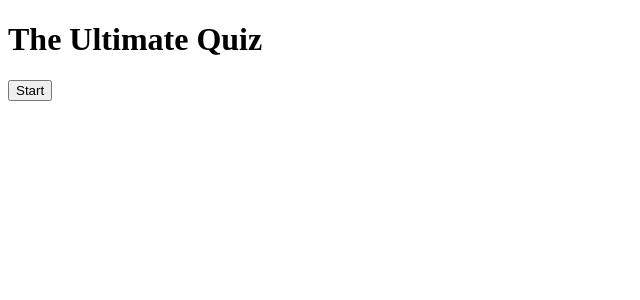
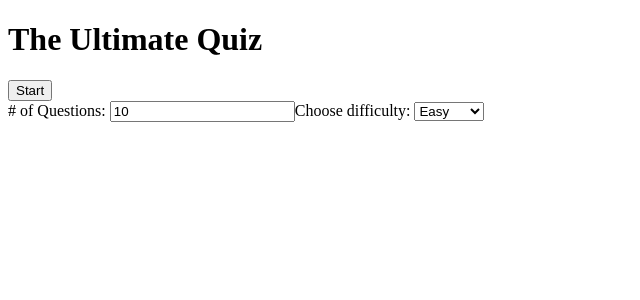
Before and after one commit to isaiahsilvani/projects-argus, a React (Create React App) app in the folder quiz-app/: page / in a window 1280 px wide. Shown: the top 300 px of the page, without its empty margins (0-640 px from the left). Built offline with nearby package versions, Linux system fonts and the light colour scheme.

Commit message:
settings redux store

```diff
--- a/quiz-app/src/App.tsx
+++ b/quiz-app/src/App.tsx
@@ -7,6 +7,7 @@ import { fetchQuizQuestions, Difficulty } from './services/questions-api'
 // action creators for redux store state management
 import { bindActionCreators } from 'redux';
 import { actionCreators } from './state/';
+import QuizSettings from './components/QuizSettings/QuizSettings';
 
 const TOTAL_QUESTIONS = 10
 
@@ -73,6 +74,7 @@ function App() {
           <button className="start" onClick={startQuiz}>
             {gameoverState ? "Start" : "Reset"}
           </button>
+          <QuizSettings />
         </>
       ): null}
 
--- /dev/null
+++ b/quiz-app/src/components/QuizSettings/QuizSettings.tsx
@@ -0,0 +1,48 @@
+import React, { useState, useEffect } from 'react'
+import { Difficulty } from '../../services/questions-api'
+import { useSelector, useDispatch } from 'react-redux'
+import { bindActionCreators } from 'redux';
+import { actionCreators } from '../../state';
+
+const QuizSettings = () => {
+    // here are the settings in state
+    const settings = useSelector((state: any) => state.settings)
+    const dispatch = useDispatch()
+    const { setSettings } = bindActionCreators(actionCreators, dispatch)
+    console.log(settings)
+
+    // temporary storage for settings state
+    const [difficulty, setDiffuclty] = useState("easy")
+    const [amount, setAmount] = useState(10)
+
+    // a use effect that is updating the redux store when local state is changed
+    useEffect(() => {
+      setSettings(amount, difficulty)
+
+    }, [amount, difficulty]);
+
+    // onChange, trigger state storage
+    return (
+      <div className="quiz-settings">
+
+        <label># of Questions: </label>
+        <input
+          type="number"
+          id="quiznum"
+          name="question-num"
+          value={amount}
+          onChange={e =>
+          setAmount(parseInt(e.target.value))}
+          />
+
+        <label>Choose difficulty: </label>
+        <select name="difficulty-setting" id="difficulty-setting" onChange={e => setDiffuclty(e.target.value)}>
+            <option value={Difficulty.EASY}>Easy</option>
+            <option value={Difficulty.MEDIUM}>Medium</option>
+            <option value={Difficulty.HARD}>Hard</option>
+        </select>
+      </div>
+    );
+}
+
+export default QuizSettings
--- a/quiz-app/src/state/action-creators/index.ts
+++ b/quiz-app/src/state/action-creators/index.ts
@@ -1,6 +1,19 @@
 import { ActionType } from "../action-types"
 import { Dispatch } from "redux"    // use Dispatch type from redux to please typescript
 import { Action } from '../actions/index'
+
+export const setSettings = (amount: number, difficulty: string) => {
+  return (dispatch: Dispatch<Action>) => {
+    console.log('clicked action hit: ', amount, difficulty)
+    dispatch({
+      type: ActionType.SETTINGS,
+      settings: {
+        amount,
+        difficulty
+      }
+    })
+  }
+}
 
 export const setUserClicked = (clicked: boolean) => {
   console.log('clicked action hit: ', clicked)
--- a/quiz-app/src/state/action-types/index.ts
+++ b/quiz-app/src/state/action-types/index.ts
@@ -5,5 +5,6 @@ export enum ActionType {
   USERANSWERS = 'useranswers',
   SCORE = 'score',
   GAMEOVER = 'gameover',
-  USERCLICKED = 'userclicked'
+  USERCLICKED = 'userclicked',
+  SETTINGS = 'SETTINGS'
 }
--- a/quiz-app/src/state/reducers/index.ts
+++ b/quiz-app/src/state/reducers/index.ts
@@ -6,6 +6,7 @@ import questionsReducer from './questionsReducer'
 import userAnswersReducer from './userAnswersReducer'
 import scoreReducer from './scoreReducer'
 import userClickedReducer from './userClickedReducer'
+import settingsReducer from './settingsReducer'
 
 const reducers = combineReducers({
   gameover: gameoverReducer,
@@ -14,7 +15,8 @@ const reducers = combineReducers({
   questions: questionsReducer,
   userAnswers: userAnswersReducer,
   score: scoreReducer,
-  userClicked: userClickedReducer
+  userClicked: userClickedReducer,
+  settings: settingsReducer
 })
 
 export default reducers
--- /dev/null
+++ b/quiz-app/src/state/reducers/settingsReducer.ts
@@ -0,0 +1,16 @@
+// amount: number, difficulty: string
+import { ActionType } from '../action-types/index'
+import { Action } from '../actions/index'
+
+const initialState = {amount: 10, difficulty: 'easy'}
+
+const reducer = (state: {amount: number, difficulty: string} = initialState, action: Action) => {
+  switch (action.type){
+    case ActionType.SETTINGS:
+      return action.settings
+    default:
+      return state
+  }
+}
+
+export default reducer
```
Also changed, not shown: quiz-app/src/state/actions/index.ts (+10 -1 lines).
